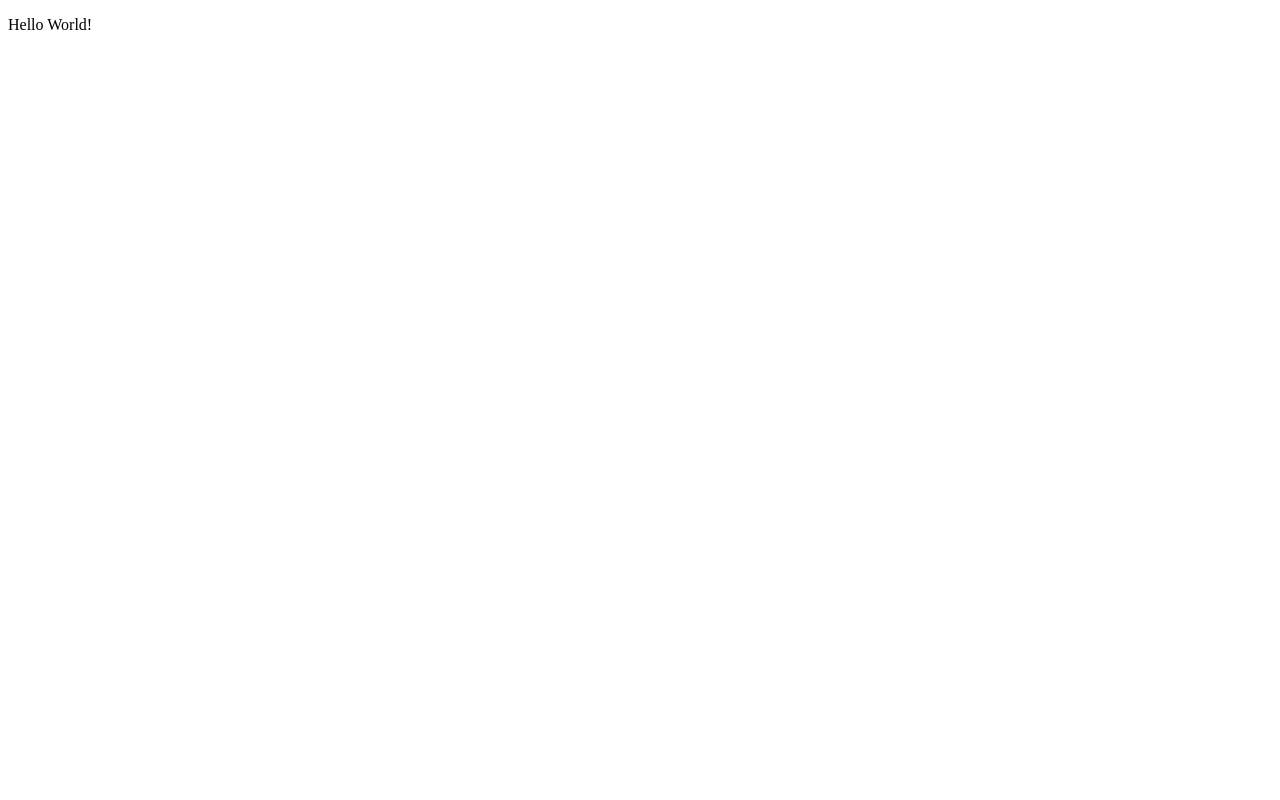
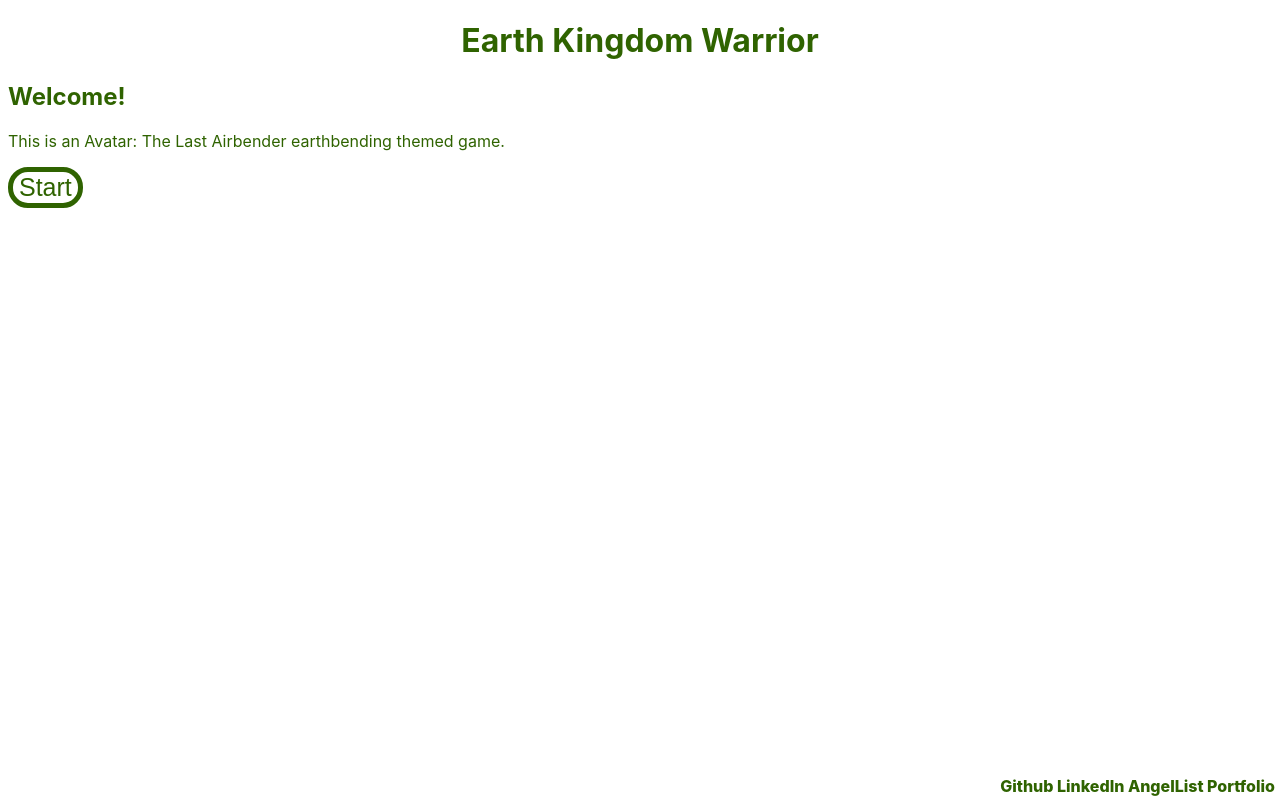
Before and after one commit to estanob/earth_kingdom_warrior, a website built with webpack: page index.html in a window 1280 px wide. Built offline with nearby package versions, Linux system fonts and the light colour scheme.

Commit message:
Set up welcome page with minimal styling

```diff
--- a/index.html
+++ b/index.html
@@ -2,10 +2,42 @@
 <html>
   <head>
     <meta charset="utf-8">
-    <title>Earth Bending Warrior</title>
+    <title>Earth Kingdom Warrior</title>
     <link rel="stylesheet" href="src/style.css">
   </head>
   <body>
-    <p>Hello World!</p>
+    <header>
+      <h1>Earth Kingdom Warrior</h1>
+    </header>
+    <div class="welcome-screen" id="welcome">
+      <h2>Welcome!</h2>
+      <p>This is an Avatar: The Last Airbender earthbending themed game.</p>
+      <button class="game-button" id="start">Start</button>
+    </div>
+
+    <div class="welcome-screen hidden" id="explanation">
+      <h1>Instructions</h1>
+      <p>
+        Don't touch the flying boulders and metal pieces! Use your earth bending powers to either push the boulders out of the way or to collect them as ammo.<br/>
+        Move around with the arrow keys<br/>
+        Press space to deflect the boulders!<br/>
+        Press z to collect the boulders as ammo!
+      </p>
+      <button class="game-button" id="continue">Continue</button>
+    </div>
   </body>
+  <footer>
+    <a class="footer-link" href="https://github.com/estanob" target="_blank" rel="noopener noreferrer">
+      Github
+    </a>
+    <a class="footer-link" href="https://linkedin.com/in/estanob" target="_blank" rel="noopener noreferrer">
+      LinkedIn
+    </a>
+    <a class="footer-link" href="https://angel.co/u/brandon-estano" target="_blank" rel="noopener noreferrer">
+      AngelList
+    </a>
+    <a class="footer-link" href="https://brandonestano.netlify.app/" target="_blank" rel="noopener noreferrer">
+      Portfolio
+    </a>
+  </footer>
 </html>
--- a/src/style.css
+++ b/src/style.css
@@ -0,0 +1,58 @@
+html, body, div, span, applet, object, iframe,
+h1, h2, h3, h4, h5, h6, p, blockquote, pre,
+a, abbr, acronym, address, big, cite, code,
+del, dfn, em, img, ins, kbd, q, s, samp,
+small, strike, strong, sub, sup, tt, var,
+b, u, i, center,
+dl, dt, dd, ol, ul, li,
+fieldset, form, label, legend,
+table, caption, tbody, tfoot, thead, tr, th, td,
+article, aside, canvas, details, embed,
+figure, figcaption, footer, header, hgroup,
+menu, nav, output, ruby, section, summary,
+time, mark, audio, video {
+  /* color: #045080; */
+  color: #2F6300;
+  font-family: BlinkMacSystemFont,Roboto,Helvetica Neue,Arial,sans-serif;
+}
+
+header {
+  text-align: center;
+}
+
+.hidden {
+  display: none;
+}
+
+.game-button {
+  text-decoration: none;
+  background: none;
+  font-size: 25px;
+  border-radius: 20px;
+  color: #2F6300;
+  border: 5px solid #2F6300;
+  cursor: pointer;
+}
+
+.game-button:hover{
+  color: #79FF00;
+  border: 5px solid #79FF00;
+}
+
+footer {
+  margin-top: 10px;
+  margin-right: 5px;
+  position: absolute;
+  bottom: 0;
+  right: 0;
+  height: 1.5rem;
+}
+
+.footer-link {
+  text-decoration: none;
+  font-weight: 800;
+}
+
+.footer-link:hover {
+  color: #79FF00;
+}
```
Also changed, not shown: lib/game_view.js (added, +9 -0 lines), 1 other file.
